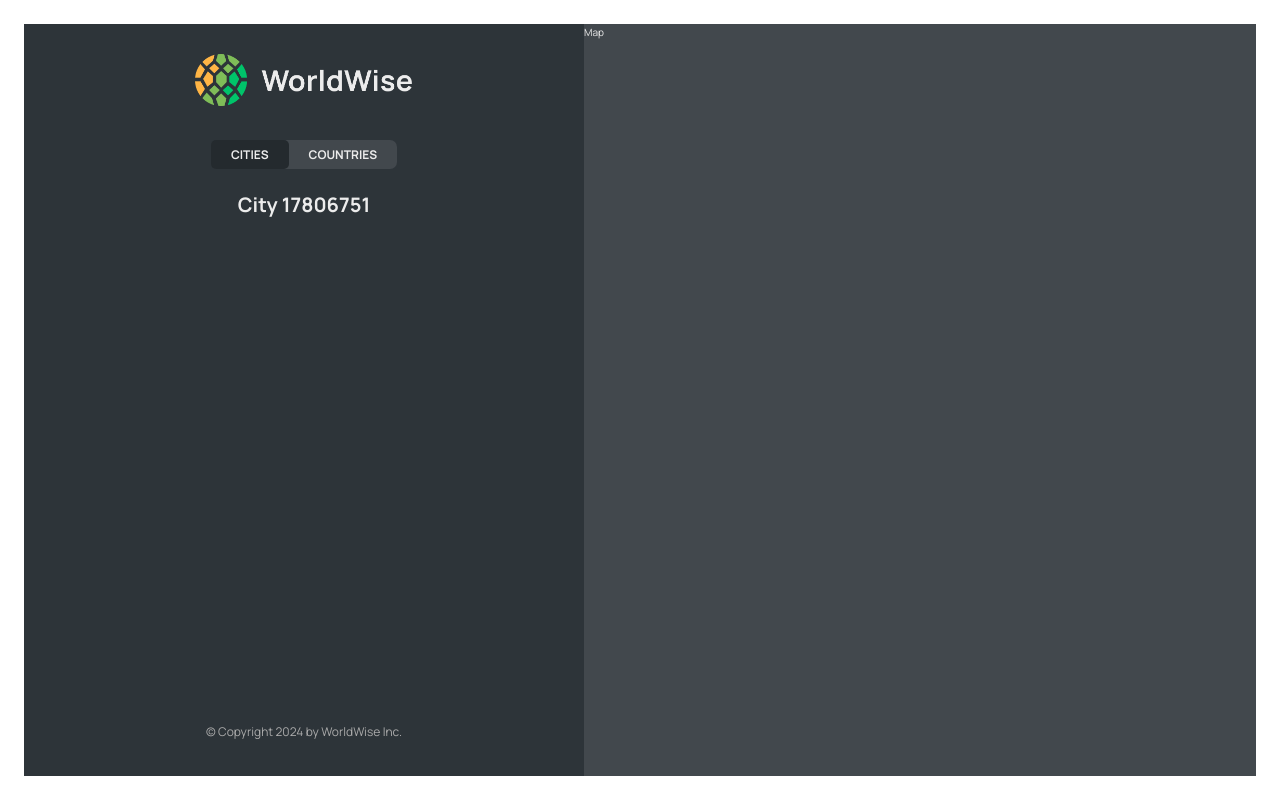
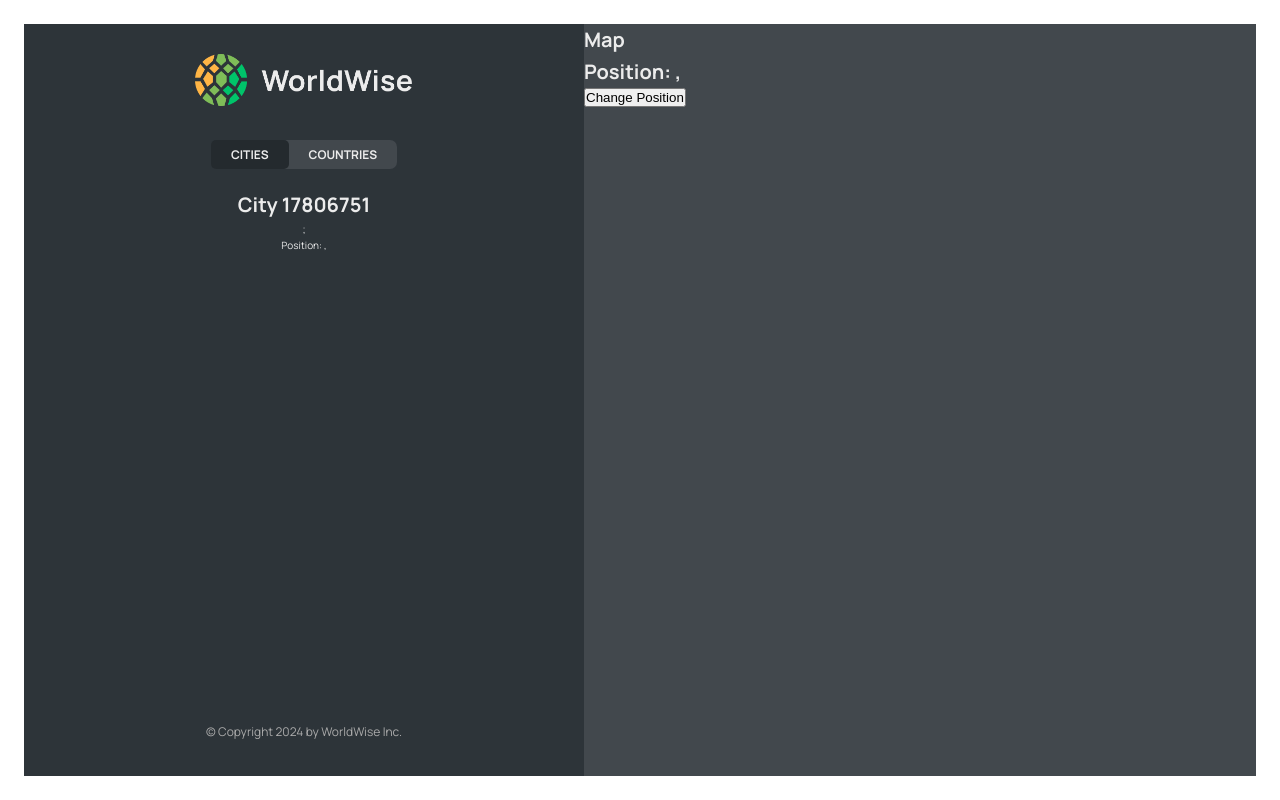
Before and after one commit to yonathandevpro/worldwise, a React (Vite) app: page /app/cities/17806751 in a window 1280 px wide. Built offline with nearby package versions, Linux system fonts and the light colour scheme; data requests are answered from the project's data file.

Commit message:
Reading and setting a Query String

```diff
--- a/src/components/City.jsx
+++ b/src/components/City.jsx
@@ -1,4 +1,4 @@
-import { useParams } from "react-router-dom";
+import { useParams, useSearchParams } from "react-router-dom";
 import styles from "./City.module.css";
 
 const formatDate = (date) =>
@@ -11,6 +11,7 @@
 
 function City() {
   const { id } = useParams();
+  const [searchParams, setSearchParams] = useSearchParams();
 
   // TEMP DATA
   const currentCity = {
@@ -22,7 +23,17 @@
 
   const { cityName, emoji, date, notes } = currentCity;
 
-  return <h1>City {id}</h1>;
+  const lat = searchParams.get("lat");
+  const lng = searchParams.get("lng");
+
+  return (
+    <>
+      <h1>City {id}</h1>;
+      <p>
+        Position: {lat}, {lng}
+      </p>
+    </>
+  );
 
   // return (
   // <div className={styles.city}>
--- a/src/components/CityItem.jsx
+++ b/src/components/CityItem.jsx
@@ -9,10 +9,13 @@
 
 function CityItem({ city }) {
   console.log(city);
-  const { cityName, emoji, date, id } = city;
+  const { cityName, emoji, date, id, position } = city;
   return (
     <li>
-      <Link className={styles.cityItem} to={`${id}`}>
+      <Link
+        className={styles.cityItem}
+        to={`${id}?lat=${position.lat}&lng=${position.lng}`}
+      >
         <span className={styles.emoji}>{emoji}</span>
         <h3 className={styles.name}>{cityName}</h3>
         <time className={styles.date}>({formatDate(date)})</time>
--- a/src/components/Map.jsx
+++ b/src/components/Map.jsx
@@ -1,7 +1,21 @@
+import { useSearchParams } from "react-router-dom";
 import styles from "./Map.module.css";
 
 function Map() {
-  return <div className={styles.mapContainer}>Map</div>;
+  const [searchParams, setSearchParams] = useSearchParams();
+  const lat = searchParams.get("lat");
+  const lng = searchParams.get("lng");
+  return (
+    <div className={styles.mapContainer}>
+      <h1>Map</h1>
+      <h1>
+        Position: {lat}, {lng}
+      </h1>
+      <button onClick={() => setSearchParams({ lat: 23, lng: 50 })}>
+        Change Position
+      </button>
+    </div>
+  );
 }
 
 export default Map;
```
